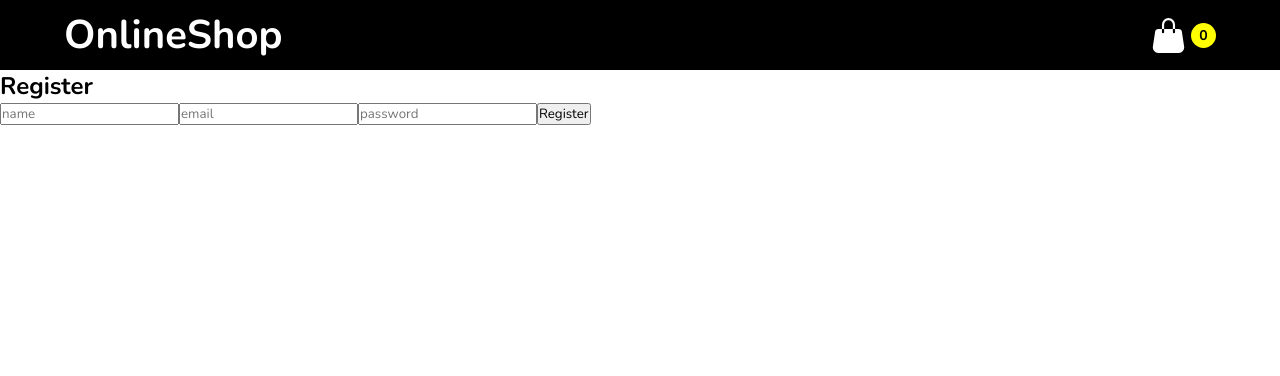
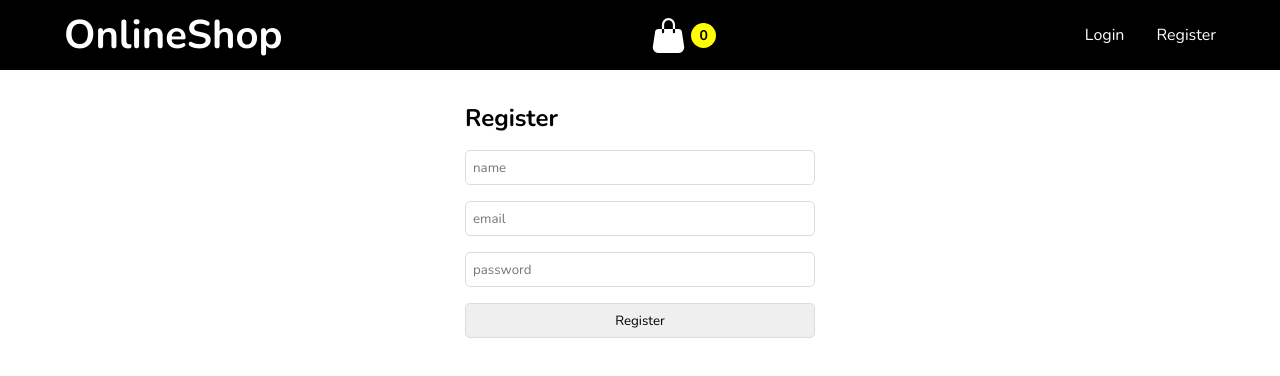
Before and after one commit to aumnitipath/online-shop, a React (Vite) app in the folder frontend/: page /register in a window 1280 px wide. Shown: the top 376 px of the page. Built offline with nearby package versions, Linux system fonts and the light colour scheme; no server answers.

Commit message:
feat:make register page and style

```diff
--- a/frontend/package.json
+++ b/frontend/package.json
@@ -17,7 +17,8 @@
     "react-dom": "^18.2.0",
     "react-redux": "^8.1.2",
     "react-router-dom": "^6.16.0",
-    "react-toastify": "^9.1.3"
+    "react-toastify": "^9.1.3",
+    "styled-components": "^6.0.8"
   },
   "devDependencies": {
     "@types/react": "^18.2.15",
--- a/frontend/src/components/Home.jsx
+++ b/frontend/src/components/Home.jsx
@@ -5,9 +5,9 @@ import { useDispatch, useSelector } from "react-redux";
 
 const Home = () => {
   const { items: products, status } = useSelector((state) => state.products);
-  const auth = useSelector((state) => state.auth);
 
-  console.log(auth);
+
+
 
   const dispatch = useDispatch();
   const navigate = useNavigate();
--- a/frontend/src/components/NavBar.jsx
+++ b/frontend/src/components/NavBar.jsx
@@ -1,8 +1,10 @@
 import { useSelector } from "react-redux/es/hooks/useSelector";
 import { Link } from "react-router-dom";
+import styled from "styled-components";
 
 const NavBar = () => {
   const { cartTotalQuantity } = useSelector((state) => state.cart);
+  const auth = useSelector((state) => state.auth);
   return (
     <>
       <nav className="nav-bar">
@@ -26,9 +28,30 @@ const NavBar = () => {
             </span>
           </div>
         </Link>
+        {auth._id ? (
+          <Logout>Logout</Logout>
+        ) : (
+          <AuthLinks>
+            <Link to="/login">Login</Link>
+            <Link to="/register">Register</Link>
+          </AuthLinks>
+        )}
       </nav>
     </>
   );
 };
 
 export default NavBar;
+
+const AuthLinks = styled.div`
+  a {
+    &:last-child {
+      margin-left: 2rem;
+    }
+  }
+`;
+
+const Logout = styled.div`
+  color: white;
+  cursor: pointer;
+`;
--- a/frontend/src/components/auth/Register.jsx
+++ b/frontend/src/components/auth/Register.jsx
@@ -1,23 +1,36 @@
-import { useState } from "react";
-import { useDispatch } from "react-redux";
+import { useState, useEffect } from "react";
+import { useDispatch, useSelector } from "react-redux";
 import { registerUser } from "../../features/authSlice";
+import { StyledForm } from "./StyledForm";
+import { useNavigate } from "react-router-dom";
 
 const Register = () => {
-  const dispatch = useDispatch()
+  const dispatch = useDispatch();
+  const navigate = useNavigate();
+  const auth = useSelector((state) => state.auth);
+
+  console.log(auth);
+
+  useEffect(() => {
+    if (auth._id) {
+      navigate("/cart");
+    }
+  }, [auth._id, navigate]);
+
   const [user, setUser] = useState({
     name: "",
     email: "",
     password: "",
   });
 
-const handleSubmit =(e) =>{
-  e.preventDefault()
-  dispatch(registerUser(user))
-}
+  const handleSubmit = (e) => {
+    e.preventDefault();
+    dispatch(registerUser(user));
+  };
 
   return (
     <>
-      <form onSubmit={handleSubmit}>
+      <StyledForm onSubmit={handleSubmit}>
         <h2>Register</h2>
         <input
           type="text"
@@ -34,8 +47,14 @@ const handleSubmit =(e) =>{
           placeholder="password"
           onChange={(e) => setUser({ ...user, password: e.target.value })}
         />
-        <button>Register</button>
-      </form>
+        <button>
+          {auth.registerStatus === "pending" ? "Submitting" : "Register"}
+        </button>
+
+        {auth.registerStatus === "rejected" ? (
+          <p>{auth.registerError}</p>
+        ) : null}
+      </StyledForm>
     </>
   );
 };
--- /dev/null
+++ b/frontend/src/components/auth/StyledForm.jsx
@@ -0,0 +1,39 @@
+import styled from "styled-components";
+
+export const StyledForm = styled.form`
+  max-width: 350px;
+  width: 100%;
+  margin: 2rem auto;
+
+  h2 {
+    margin-bottom: 1rem;
+  }
+
+  button,
+  input {
+    height: 35px;
+    width: 100%;
+    padding: 7px;
+    outline: none;
+    border-radius: 5px;
+    border: 1px solid rgb(220, 220, 220);
+    margin-bottom: 1rem;
+
+    &:focus {
+      border: 2px solid black;
+    }
+  }
+
+  button {
+    cursor: pointer;
+
+    &:focus {
+      border: none;
+    }
+  }
+
+  p {
+    font-size: 14px;
+    color: red;
+  }
+`;
--- a/frontend/src/features/authSlice.js
+++ b/frontend/src/features/authSlice.js
@@ -17,12 +17,12 @@ const initialState = {
 
 export const registerUser = createAsyncThunk(
   "auth/registerUser",
-  async (values, { rejectWithValue }) => {
+  async (user, { rejectWithValue }) => {
     try {
       const token = await axios.post(`${url}/register`, {
-        name: values.name,
-        email: values.email,
-        password: values.password,
+        name: user.name,
+        email: user.email,
+        password: user.password,
       });
 
       localStorage.setItem("token", token.data);
@@ -37,7 +37,23 @@ export const registerUser = createAsyncThunk(
 const authSlice = createSlice({
   name: "auth",
   initialState,
-  reducers: {},
+  reducers: {
+    loadUser(state, action) {
+      const token = state.token;
+
+      if (token) {
+        const user = jwtDecode(token);
+        return {
+          ...state,
+          token: action.payload,
+          name: user.name,
+          email: user.email,
+          _id: user._id,
+          userLoaded: true,
+        };
+      }
+    },
+  },
   extraReducers: (builder) => {
     builder.addCase(registerUser.pending, (state, action) => {
       return { ...state, registerStatus: "pending" };
```
Also changed, not shown: 1 other file (tests, documents, lock files or other folders).
